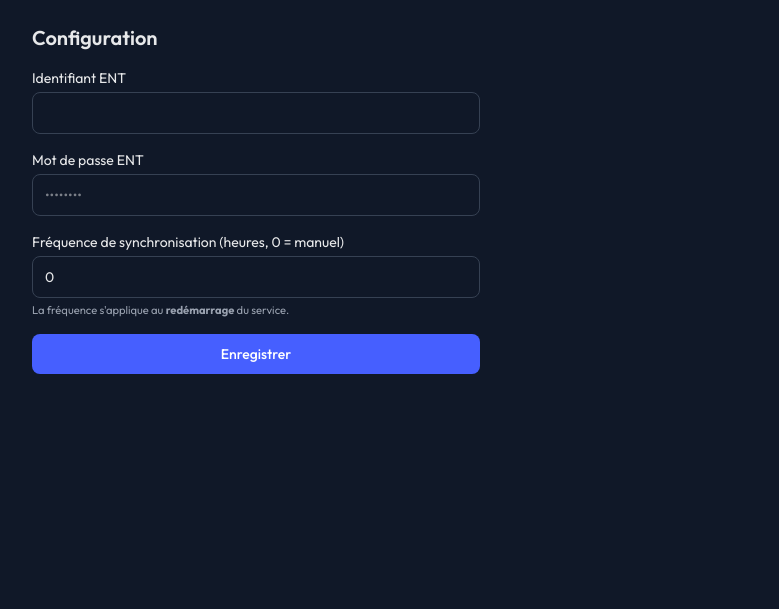
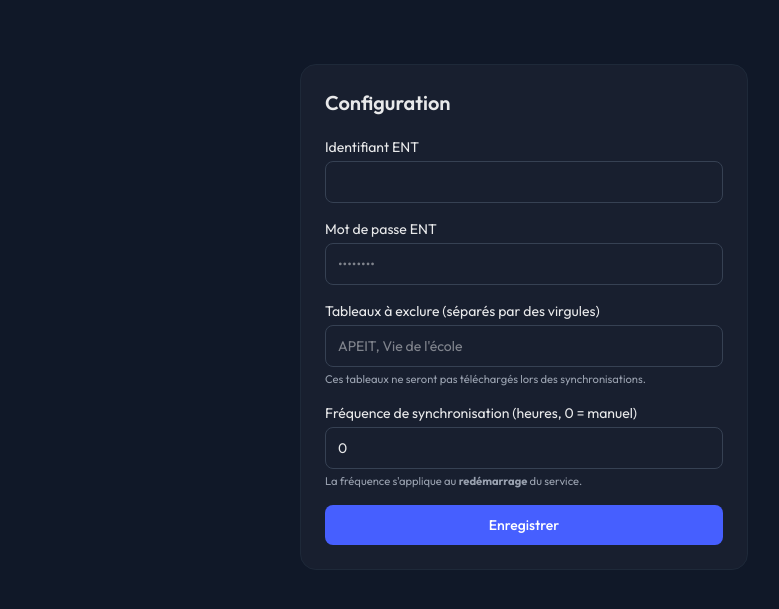
Before and after one commit to SckyzO/beneylu-photo-sync, a FastAPI app: page /config in a window 1280 px wide. Shown: the part 67-676 px from the top of the page, without its empty margins (116-895 px from the left). Run offline with FastAPI, Linux system fonts and the light colour scheme; style sheets or scripts are compiled from the project's sources.

Commit message:
feat(web): centered config card with board exclusion field

```diff
--- a/src/ent_exporter/web/app.py
+++ b/src/ent_exporter/web/app.py
@@ -109,13 +109,16 @@ def create_app(store: SettingsStore | None = None,
         return templates.TemplateResponse(
             request=request, name="config.html",
             context={"login": cfg.login or "", "has_password": cfg.has_password,
-                     "sync_interval_hours": cfg.sync_interval_hours})
+                     "sync_interval_hours": cfg.sync_interval_hours,
+                     "excluded_boards": ", ".join(cfg.excluded_boards)})
 
     @app.post("/config")
     def config_post(login: str = Form(""), password: str = Form(""),
-                    sync_interval_hours: int = Form(0), _=Depends(guard)):
+                    sync_interval_hours: int = Form(0),
+                    excluded_boards: str = Form(""), _=Depends(guard)):
+        excl = [s.strip() for s in excluded_boards.split(",") if s.strip()]
         store.save(login=login or None, password=password or None,
-                   sync_interval_hours=sync_interval_hours)
+                   sync_interval_hours=sync_interval_hours, excluded_boards=excl)
         return RedirectResponse("/config", status_code=303)
 
     if auth.password_required():
--- a/src/ent_exporter/web/templates/config.html
+++ b/src/ent_exporter/web/templates/config.html
@@ -1,7 +1,8 @@
 {% extends "base.html" %}
 {% block content %}
-<h2 class="mb-4 text-xl font-semibold text-gray-800 dark:text-white/90">Configuration</h2>
-<form method="post" action="/config" class="flex max-w-md flex-col gap-4">
+<div class="mx-auto mt-10 max-w-md rounded-2xl border border-gray-200 bg-white p-6 dark:border-gray-800 dark:bg-white/[0.03]">
+  <h2 class="mb-5 text-xl font-semibold text-gray-800 dark:text-white/90">Configuration</h2>
+  <form method="post" action="/config" class="flex flex-col gap-4">
     <label class="flex flex-col gap-1 text-sm">Identifiant ENT
       <input type="text" name="login" value="{{ login }}" autocomplete="username"
         class="rounded-lg border border-gray-300 bg-transparent px-3 py-2.5 text-sm focus:border-brand-300 focus:outline-none focus:ring-3 focus:ring-brand-500/10 dark:border-gray-700">
@@ -9,6 +10,11 @@
     <label class="flex flex-col gap-1 text-sm">Mot de passe ENT {% if has_password %}<em class="text-gray-400">(déjà enregistré — laisser vide pour ne pas changer)</em>{% endif %}
       <input type="password" name="password" autocomplete="new-password" placeholder="••••••••"
         class="rounded-lg border border-gray-300 bg-transparent px-3 py-2.5 text-sm focus:border-brand-300 focus:outline-none focus:ring-3 focus:ring-brand-500/10 dark:border-gray-700">
+    </label>
+    <label class="flex flex-col gap-1 text-sm">Tableaux à exclure (séparés par des virgules)
+      <input type="text" name="excluded_boards" value="{{ excluded_boards }}" placeholder="APEIT, Vie de l'école"
+        class="rounded-lg border border-gray-300 bg-transparent px-3 py-2.5 text-sm focus:border-brand-300 focus:outline-none focus:ring-3 focus:ring-brand-500/10 dark:border-gray-700">
+      <small class="text-gray-400">Ces tableaux ne seront pas téléchargés lors des synchronisations.</small>
     </label>
     <label class="flex flex-col gap-1 text-sm">Fréquence de synchronisation (heures, 0 = manuel)
       <input type="number" name="sync_interval_hours" min="0" value="{{ sync_interval_hours }}"
@@ -18,4 +24,5 @@
     <button type="submit"
       class="rounded-lg bg-brand-500 px-4 py-2.5 text-sm font-medium text-white hover:bg-brand-600">Enregistrer</button>
   </form>
+</div>
 {% endblock %}
```
Also changed, not shown: tests/web/test_app.py (+21 -0 lines). Lines whose indentation alone changed are shown as unchanged.
